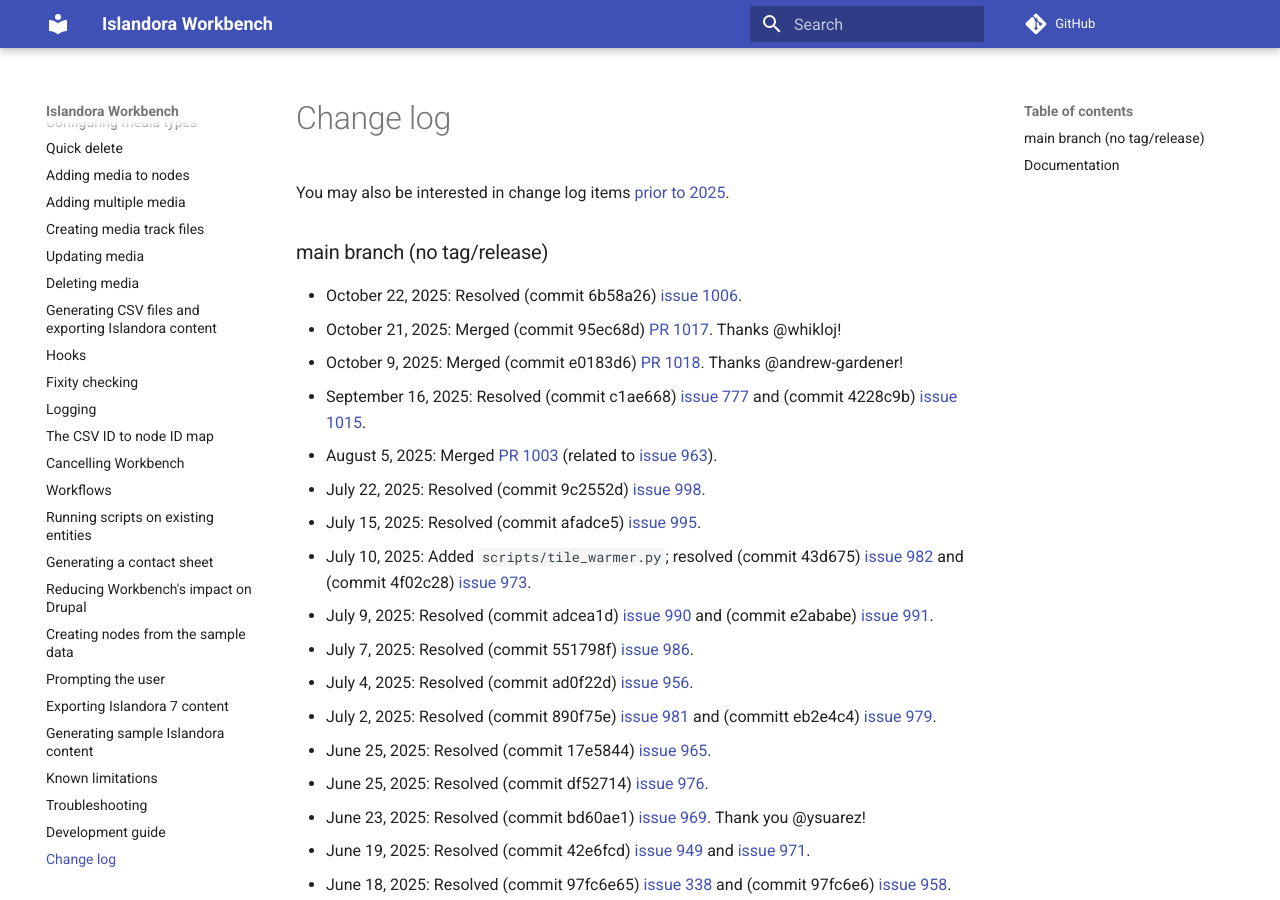
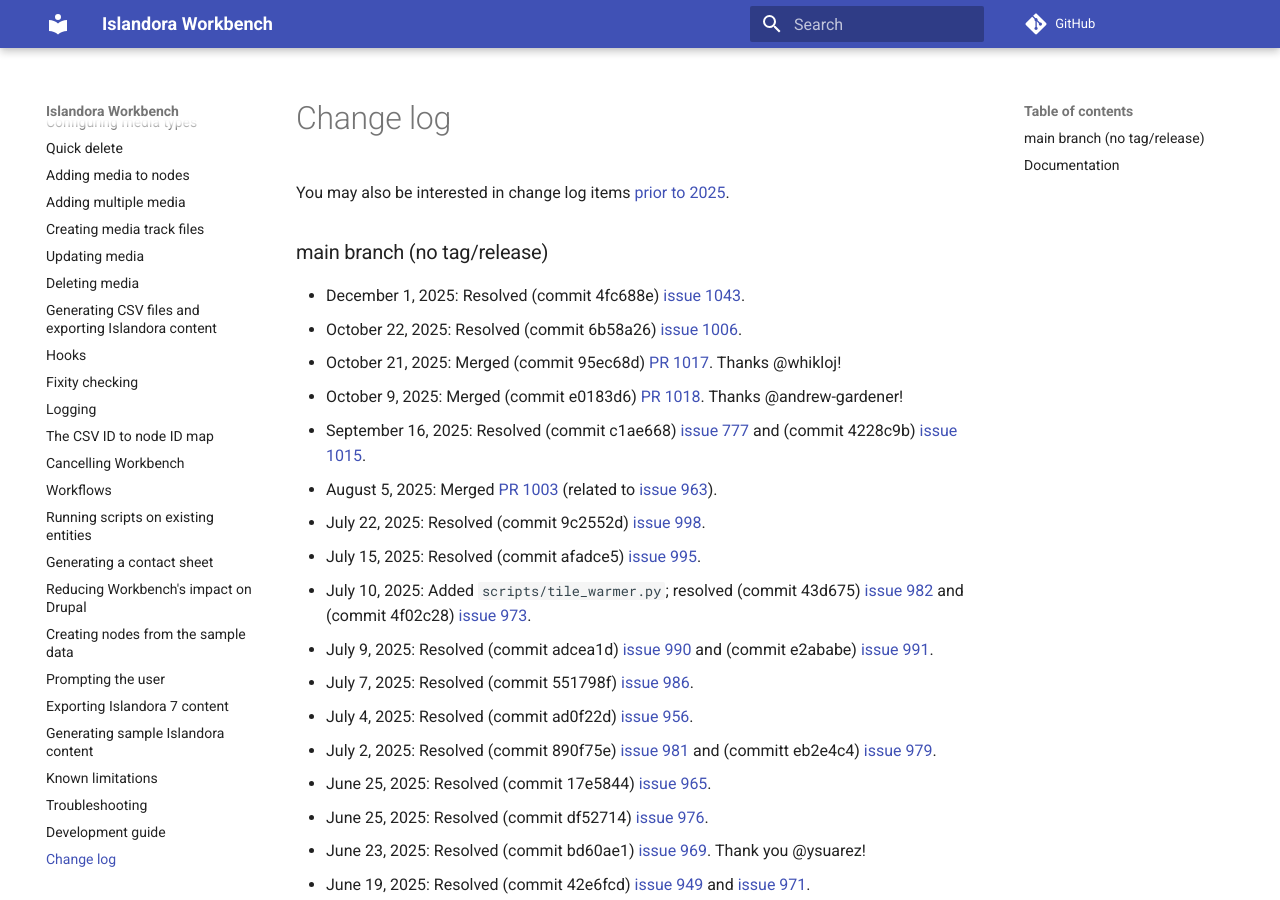
Before and after one commit to mjordan/islandora_workbench_docs, an MkDocs documentation site: the page built from docs/changelog.md, in a window 1280 px wide and 900 px high. Built offline with MkDocs 1.6.1 and Material for MkDocs 9.7.7, drawn with Linux system fonts in a browser that asks for light colours; comment, search, counter and statistics services are not loaded.

Commit message:
Updated change log.

```diff
--- a/docs/changelog.md
+++ b/docs/changelog.md
@@ -2,6 +2,7 @@
 
 ### main branch (no tag/release)
 
+* December 1, 2025: Resolved (commit 4fc688e) [issue 1043](https://github.com/mjordan/islandora_workbench/issues/1043).
 * October 22, 2025: Resolved (commit 6b58a26) [issue 1006](https://github.com/mjordan/islandora_workbench/issues/1006).
 * October 21, 2025: Merged (commit 95ec68d) [PR 1017](https://github.com/mjordan/islandora_workbench/pull/1017). Thanks @whikloj!
 * October 9, 2025: Merged (commit e0183d6) [PR 1018](https://github.com/mjordan/islandora_workbench/pull/1018). Thanks @andrew-gardener!
```
